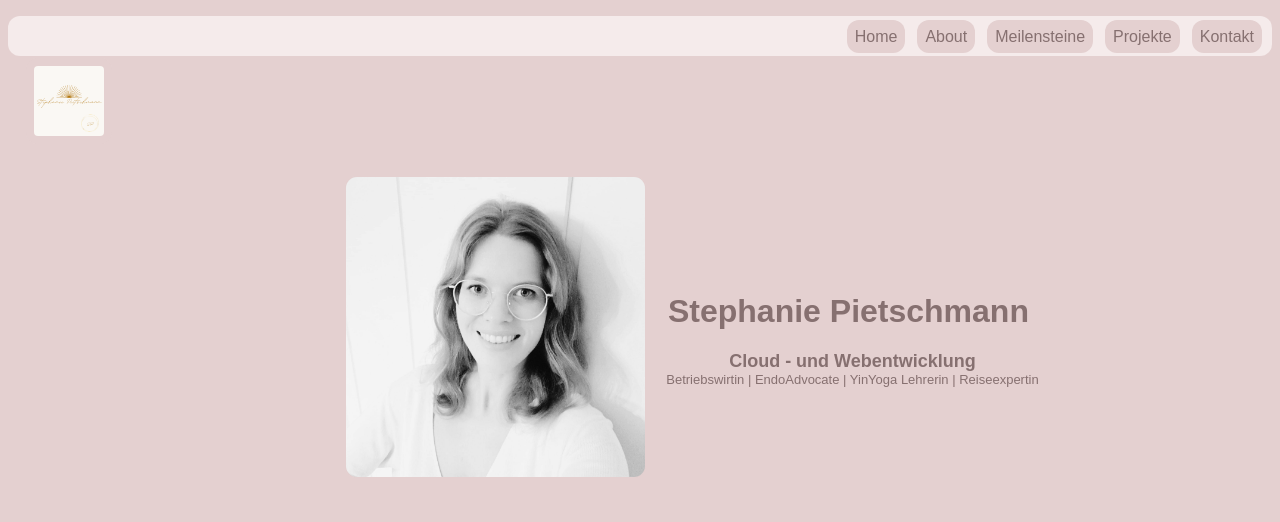
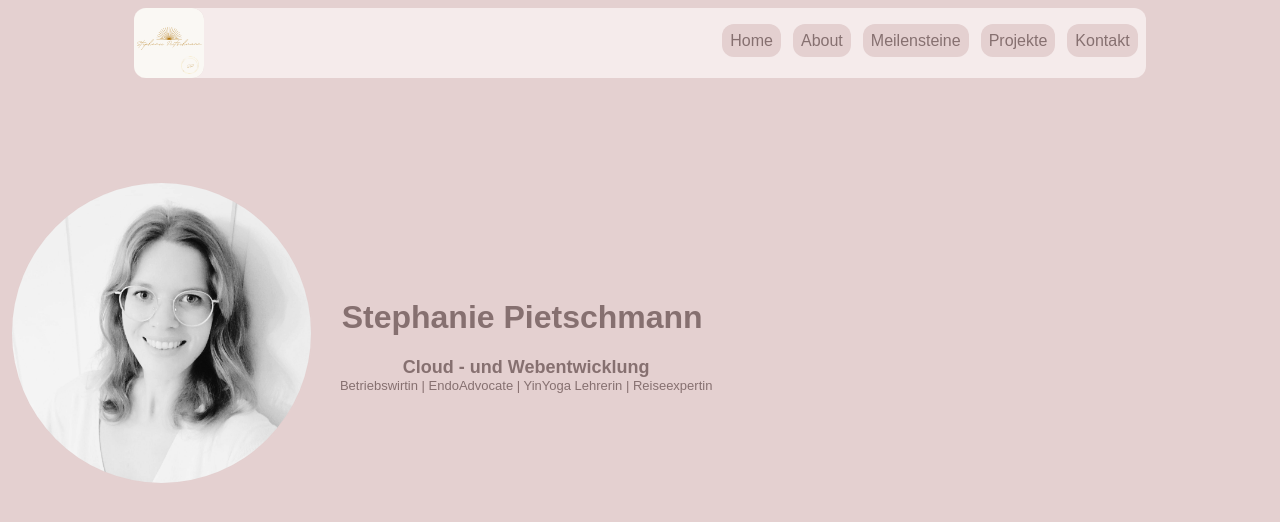
Before and after one commit to stephipie/stephipie.github.io, a plain HTML site: page index.html in a window 1280 px wide. Drawn offline with Linux system fonts and the light colour scheme.

Commit message:
add sections into html files  and modified styles.css

```diff
--- a/index.html
+++ b/index.html
@@ -9,15 +9,18 @@
     <link rel="stylesheet" href="styles/styles.css">
 
 <body>
-    <ul class="menu">
-        <li><img class="logo" src="images/logo.png" height="70.px" alt="Logo" /></li>
+    <header>
+        <nav>
+            <img class="logo" src="images/logo.png" height="70.px" alt="Logo" />
+            <ul>
                 <li><a href="index.html">Home</a></li>
                 <li><a href="about.html">About</a></li>
                 <li><a href="milestones.html">Meilensteine</a></li>
                 <li><a href="projects.html">Projekte</a></li>
                 <li><a href="contact.html">Kontakt</a></li>
             </ul>
-
+    </header>
+    <main>
         <table>
             <td><img class="profilepicture" src="images/profilbildgrau.jpg" height="300px"
                     alt="Bild von Stephanie Pietschmann" /></td>
@@ -30,6 +33,10 @@
                 <p class="center">Betriebswirtin | EndoAdvocate | YinYoga Lehrerin | Reiseexpertin</p>
             </td>
         </table>
+    </main>
+    <footer>
+
+    </footer>
 </body>
 </head>
 
--- a/styles/styles.css
+++ b/styles/styles.css
@@ -1,5 +1,45 @@
 body {
     background-color: #E4D0D0;
+}
+
+header {
+    background-color: #f5ebeb;
+    width: 80%;
+    margin: 0 auto;
+    border-radius: 12px;
+}
+
+nav {
+    display: flex;
+    flex-direction: row;
+    justify-content: space-between;
+}
+
+nav>ul {
+    list-style-type: none;
+    padding: 8px;
+}
+
+nav>ul>li {
+    display: inline;
+    text-align: right;
+    border-radius: 12px;
+}
+
+nav>ul>li>a {
+    font-family: Arial, Helvetica, sans-serif;
+    background-color: #E4D0D0;
+    padding: 8px;
+    margin-left: 8px;
+    text-decoration: none;
+    color: #867070;
+    border-radius: 12px;
+    text-align: right;
+}
+
+nav>ul>li>a:hover {
+    background-color: #845f5f;
+    color: white
 }
 
 h1 {
@@ -7,7 +47,7 @@ h1 {
     color: #867070;
     font-size: xx-large;
     font-weight: bold;
-    padding-left: 8px;
+    padding-left: 16px;
     text-align: center;
 }
 
@@ -18,7 +58,7 @@ h2 {
     font-weight: bold;
     padding: 0;
     margin: 0;
-    padding-left: 16px;
+    padding-left: 24px;
     text-align: center;
 }
 
@@ -28,7 +68,7 @@ h2 {
     font-size: small;
     padding: 0;
     margin: 0;
-    padding-left: 16px;
+    padding-left: 24px;
     text-align: center;
 }
 
@@ -43,34 +83,6 @@ h2 {
     padding: auto;
     text-align: justify;
     line-height: 140%;
-}
-
-.menu {
-    background-color: #f5ebeb;
-    list-style-type: none;
-    padding-top: 12px;
-    padding-bottom: 10px;
-    padding-left: 10px;
-    padding-right: 10px;
-    text-align: right;
-    border-radius: 12px;
-}
-
-.menu>li {
-    display: inline;
-    text-align: right;
-    border-radius: 12px;
-}
-
-.menu>li>a {
-    font-family: Arial, Helvetica, sans-serif;
-    background-color: #E4D0D0;
-    padding: 8px;
-    margin-left: 8px;
-    text-decoration: none;
-    color: #867070;
-    border-radius: 12px;
-    text-align: right;
 }
 
 button {
@@ -90,26 +102,16 @@ button:hover {
     color: white;
 }
 
-.menu>li>a:hover {
-    background-color: #845f5f;
-    color: white
-}
-
-.menu>li>.logo {
+.logo {
     background-color: #E4D0D0;
-    padding: 8px;
-    margin-left: 8px;
-    margin-top: 30px;
-    text-decoration: none;
-    color: #867070;
+    margin-top: auto;
+    margin-bottom: auto;
     border-radius: 12px;
-    float: left;
-
 }
 
 .profilepicture {
     background-color: #E4D0D0;
-    border-radius: 12px;
+    border-radius: 50%;
     padding: 1px;
     margin: center;
     text-align: center;
@@ -117,7 +119,7 @@ button:hover {
 }
 
 table {
-    margin: auto;
+    margin: center;
     text-align: center;
     padding-top: 8%;
 }
@@ -158,9 +160,9 @@ input[type=submit]:hover {
     font-family: Arial, Helvetica, sans-serif;
     color: #867070;
     margin-left: 15%;
-  }
+}
 
-  .button {
+.button {
     font-family: Arial, Helvetica, sans-serif;
     background-color: #E4D0D0;
     padding: 8px;
@@ -169,4 +171,4 @@ input[type=submit]:hover {
     color: #867070;
     border-radius: 12px;
     text-align: right;
-  }
+}
```
Also changed, not shown: about.html (+10 -6 lines), contact.html (+8 -3 lines), milestones.html (+7 -2 lines), projects.html (+7 -2 lines). Lines whose indentation alone changed are shown as unchanged.
